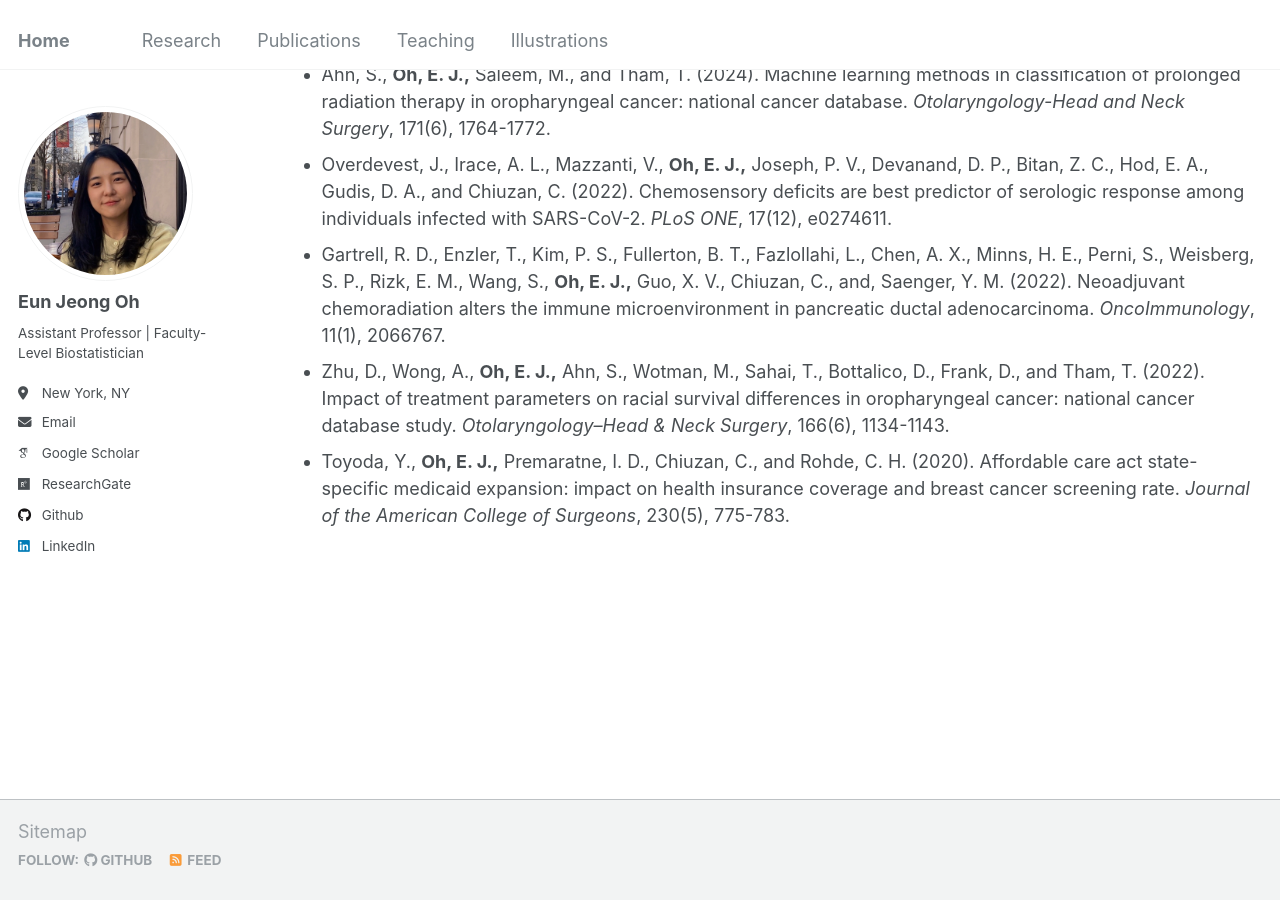
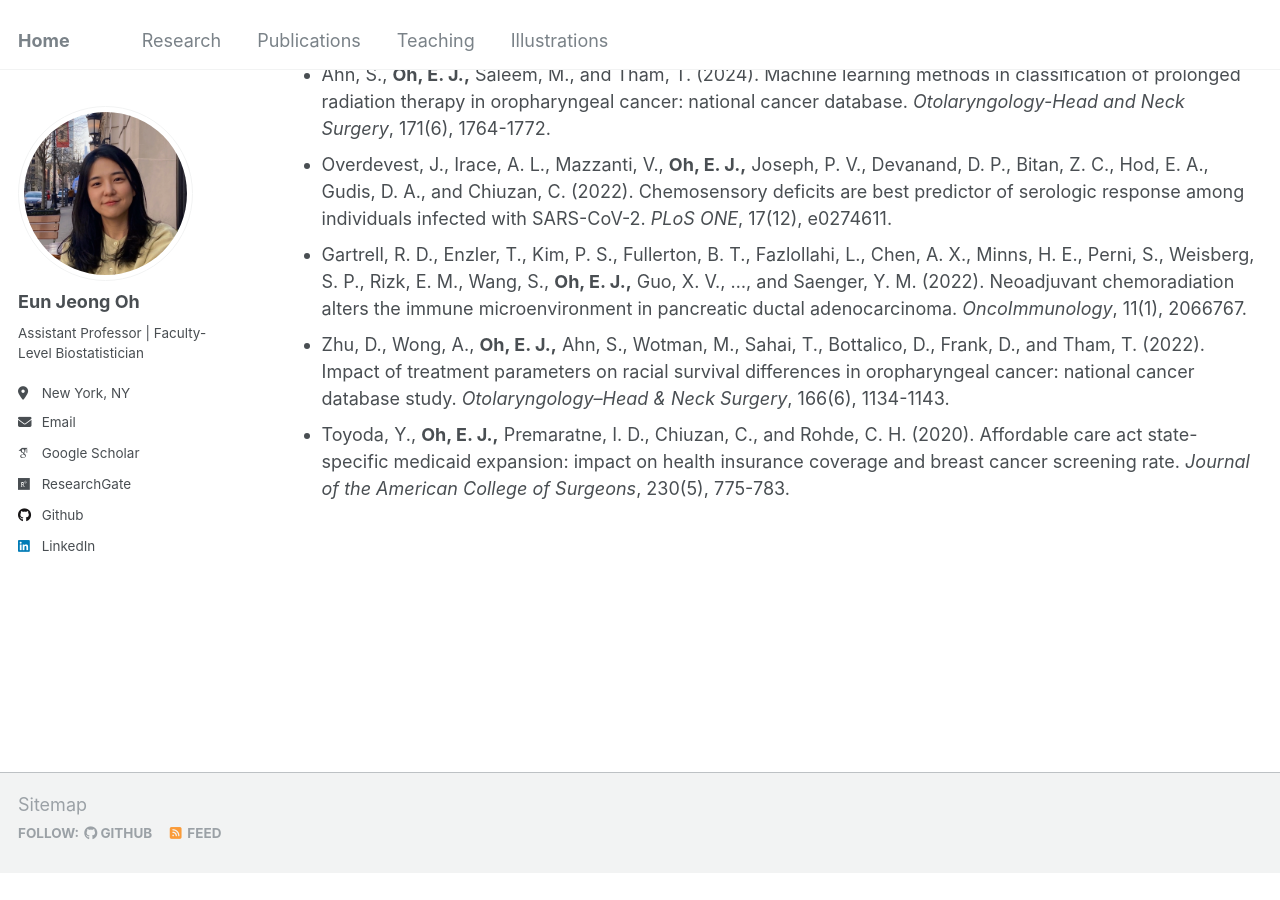
Before and after one commit to oheunj/oheunj.github.io, a Jekyll site: the page built from _pages/research.md, in a window 1280 px wide and 900 px high, scrolled down 1842 px. Built offline with Jekyll 4.4.1, drawn with Linux system fonts in a browser that asks for light colours; some web fonts are replaced; after the commit the page ends 2715 px from its top, so only the background shows below that.

Commit message:
Update research.md

```diff
--- a/_pages/research.md
+++ b/_pages/research.md
@@ -47,6 +47,6 @@
 
 * Ahn, S., __Oh, E. J.,__ Saleem, M., and Tham, T. (2024). Machine learning methods in classification of prolonged radiation therapy in oropharyngeal cancer: national cancer database. _Otolaryngology-Head and Neck Surgery_, 171(6), 1764-1772.
 * Overdevest, J., Irace, A. L., Mazzanti, V., __Oh, E. J.,__ Joseph, P. V., Devanand, D. P., Bitan, Z. C., Hod, E. A., Gudis, D. A., and Chiuzan, C. (2022). Chemosensory deficits are best predictor of serologic response among individuals infected with SARS-CoV-2. _PLoS ONE_, 17(12), e0274611.
-* Gartrell, R. D., Enzler, T., Kim, P. S., Fullerton, B. T., Fazlollahi, L., Chen, A. X., Minns, H. E., Perni, S., Weisberg, S. P., Rizk, E. M., Wang, S., __Oh, E. J.,__ Guo, X. V., Chiuzan, C., and, Saenger, Y. M. (2022). Neoadjuvant chemoradiation alters the immune microenvironment in pancreatic ductal adenocarcinoma. _OncoImmunology_, 11(1), 2066767.
+* Gartrell, R. D., Enzler, T., Kim, P. S., Fullerton, B. T., Fazlollahi, L., Chen, A. X., Minns, H. E., Perni, S., Weisberg, S. P., Rizk, E. M., Wang, S., __Oh, E. J.,__ Guo, X. V., ..., and Saenger, Y. M. (2022). Neoadjuvant chemoradiation alters the immune microenvironment in pancreatic ductal adenocarcinoma. _OncoImmunology_, 11(1), 2066767.
 * Zhu, D., Wong, A., __Oh, E. J.,__ Ahn, S., Wotman, M., Sahai, T., Bottalico, D., Frank, D., and Tham, T. (2022). Impact of treatment parameters on racial survival differences in oropharyngeal cancer: national cancer database study. _Otolaryngology--Head & Neck Surgery_, 166(6), 1134-1143.
 * Toyoda, Y., __Oh, E. J.,__ Premaratne, I. D., Chiuzan, C., and Rohde, C. H. (2020). Affordable care act state-specific medicaid expansion: impact on health insurance coverage and breast cancer screening rate. _Journal of the American College of Surgeons_, 230(5), 775-783.
```
